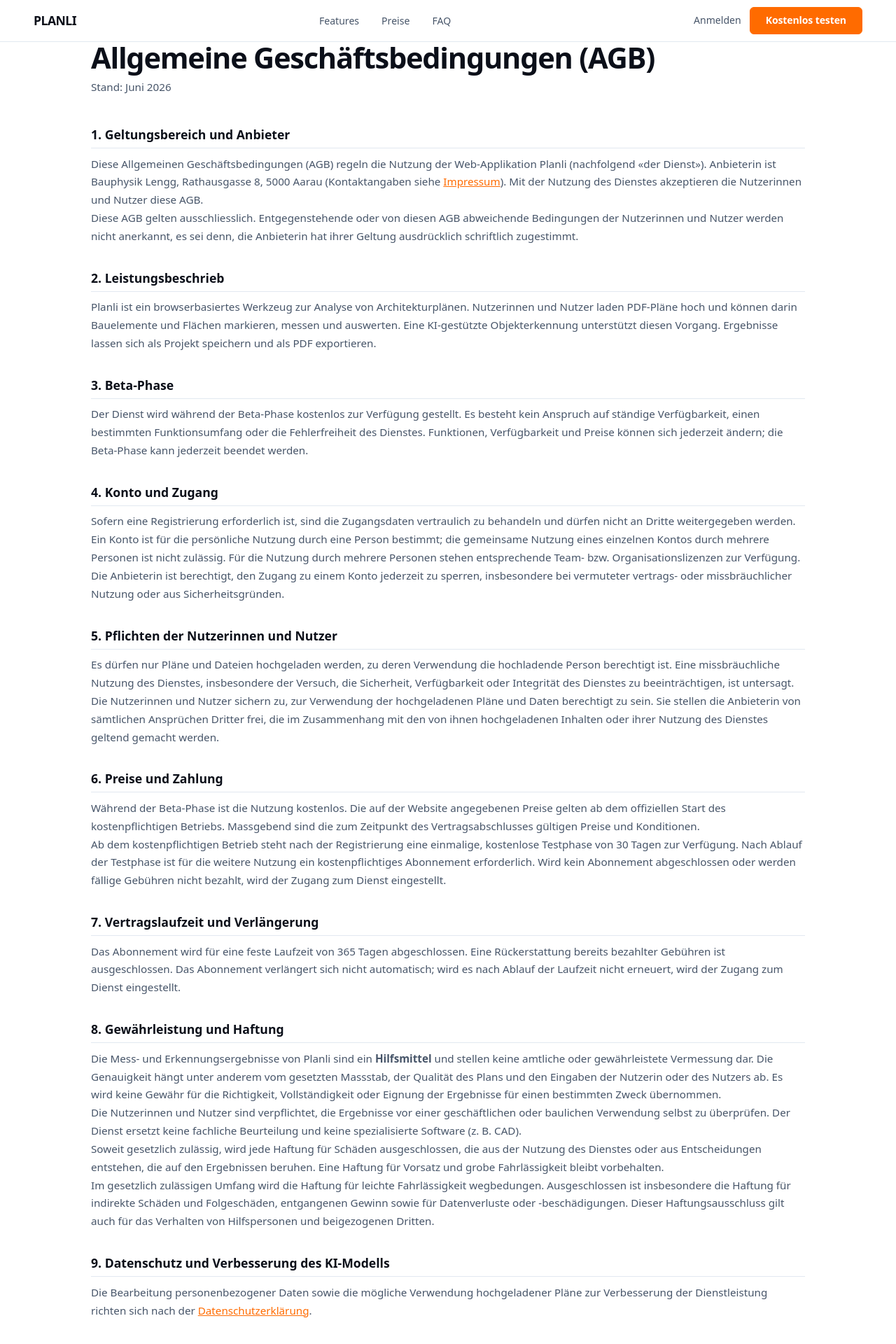
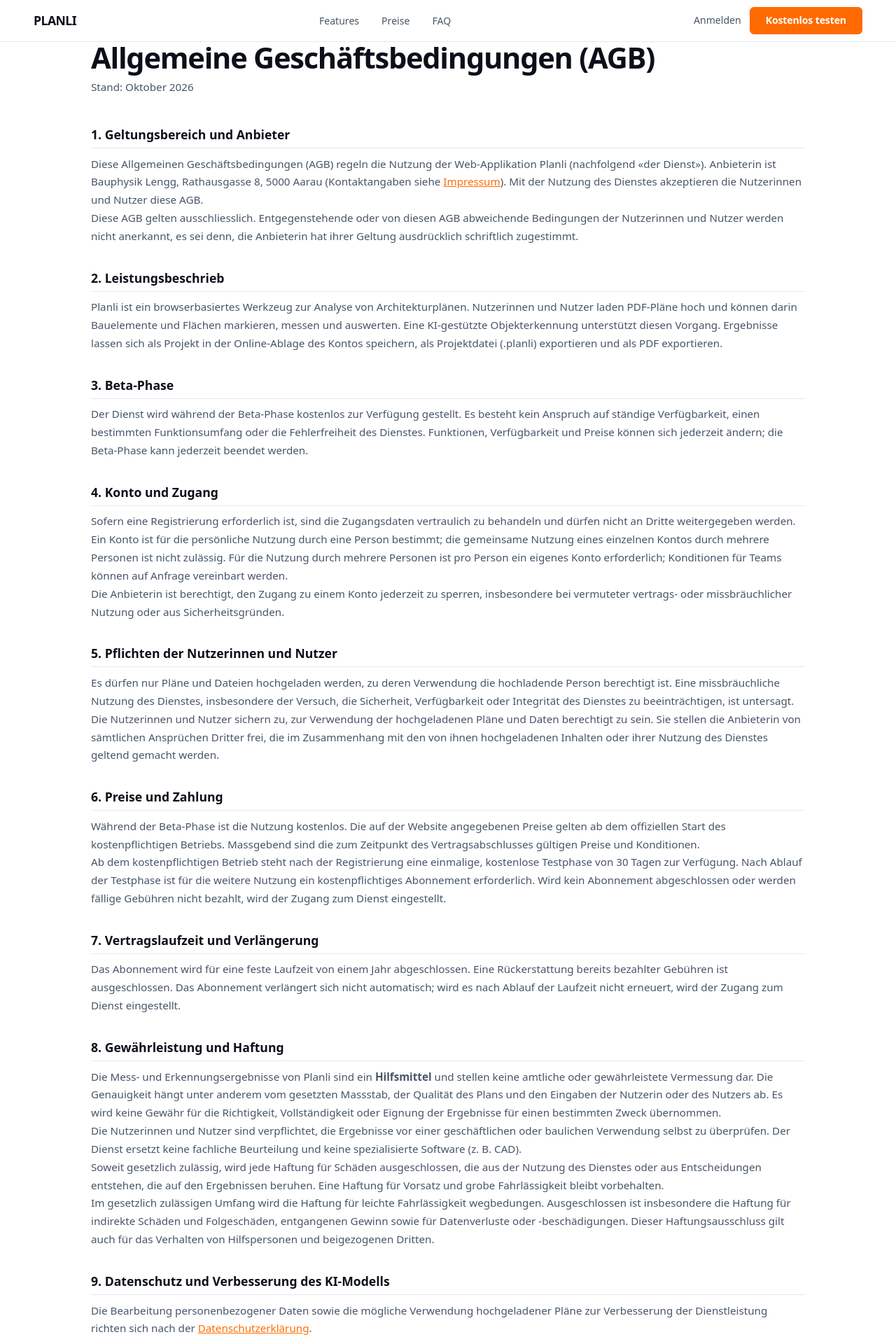
Before and after one commit to reziprok22/Planvision, a Django app: page /agb/ in a window 1280 px wide. Shown: the top 1920 px of the page at 70% size. Run offline with Django 5.2, Linux system fonts and the light colour scheme.

Commit message:
Projektlimit 100 statt 50, Limit nach aussen kommuniziert; FAQ/AGB/Datenschutz nachgeführt
- DEFAULT_MAX_PROJECTS 50 -> 100, Datenmigration 0009 hebt Bestandskonten
  mit genau 50 an (der Default wird pro Konto fest gespeichert)
- Preiskarte und neue FAQ-Frage nennen das Limit (default_max_projects aus
  dem pricing-Context-Processor), FAQ auch im JSON-LD
- Projektübersicht: ab 80 % Zähler orange + Hinweis auf .planli-Export;
  Fehlermeldung beim Limit und Konto-Seite verweisen ebenfalls darauf
- FAQ "Werden meine Daten gespeichert?": Online-Ablage erwähnt, .plan -> .planli
- AGB: Online-Ablage im Leistungsbeschrieb, Ziff. 12 auf die Online-Ablage
  umgeschrieben (Projektlimit, bleibt bis zur eigenen Löschung), Laufzeit
  "ein Jahr" statt 365 Tage, Teamlizenzen nur noch auf Anfrage
- Datenschutz: Tippfehler und ungültiges <ul> in <p> in Ziff. 6

Co-Authored-By: Claude Opus 5.5 <noreply@anthropic.com>

```diff
--- a/accounts/models.py
+++ b/accounts/models.py
@@ -30,7 +30,7 @@ class Subscription(models.Model):
     trial_ends = models.DateTimeField()
     paid_until = models.DateField(null=True, blank=True)
     # Wie viele Projekte dieser User in der (kommenden) Online-Ablage halten darf.
-    # Pro User individuell (z.B. 50/100/200 je nach Plan), Default aus den Settings.
+    # Pro User individuell (z.B. 100/200 je nach Plan), Default aus den Settings.
     # Durchgesetzt wird das Limit erst mit der Online-Projektablage — beim Bauen
     # dieses Features hier nachschlagen: Gate beim "In der Cloud speichern".
     max_projects = models.PositiveIntegerField(
--- a/accounts/tests.py
+++ b/accounts/tests.py
@@ -759,7 +759,7 @@ class SubscriptionAdminTests(TestCase):
 class MaxProjectsTests(TestCase):
     def test_default_limit_from_settings(self):
         sub = subscription_for(_make_user())
-        self.assertEqual(sub.max_projects, 50)
+        self.assertEqual(sub.max_projects, 100)
 
     def test_limit_is_per_user(self):
         sub_a = subscription_for(_make_user('a@example.ch'))
@@ -767,7 +767,7 @@ class MaxProjectsTests(TestCase):
         sub_b.max_projects = 200
         sub_b.save()
         sub_a.refresh_from_db()
-        self.assertEqual(sub_a.max_projects, 50)
+        self.assertEqual(sub_a.max_projects, 100)
         self.assertEqual(sub_b.max_projects, 200)
 
     @override_settings(BETA_MODE=False)
@@ -775,7 +775,7 @@ class MaxProjectsTests(TestCase):
         _make_user()
         self.client.login(username='test@example.ch', password='sicher-genug-42')
         response = self.client.get(reverse('konto'))
-        self.assertContains(response, 'bis zu 50 Projekte')
+        self.assertContains(response, 'bis zu 100 Projekte')
 
 
 INVOICE_TMP = Path(tempfile.mkdtemp(prefix='planli_invoices_test_'))
--- a/core/context_processors.py
+++ b/core/context_processors.py
@@ -36,4 +36,7 @@ def pricing(request):
         # 'inkl./zzgl. MWST' — muss auf der Preiskarte stehen, sonst wäre der
         # Betrag je nach LICENSE_PRICE_INCLUDES_VAT irreführend.
         'price_vat_note': vat_note(),
+        # Projektlimit der Online-Ablage für neue Konten — Preiskarte und FAQ
+        # nennen es, damit die Zahl nie hartcodiert im Template steht.
+        'default_max_projects': settings.DEFAULT_MAX_PROJECTS,
     }
--- a/core/views.py
+++ b/core/views.py
@@ -763,8 +763,9 @@ def _cloud_quota_denied(request):
     limit = subscription_for(request.user).max_projects
     if request.user.stored_projects.count() >= limit:
         return JsonResponse({'error': f'Projektlimit erreicht ({limit} Projekte). '
-                             'Lösche nicht mehr benötigte Projekte (vorher ggf. herunterladen) '
-                             'oder kontaktiere uns für ein höheres Limit.'}, status=403)
+                             'Exportiere ältere Projekte in der Projektübersicht als .planli-Datei '
+                             '(⋯-Menü) und lösche sie dann aus der Ablage — oder kontaktiere uns '
+                             'für ein höheres Limit.'}, status=403)
     return None
 
 
--- a/templates/accounts/konto.html
+++ b/templates/accounts/konto.html
@@ -200,7 +200,8 @@
             {% endif %}
             <div class="konto-row">
                 <dt>Projektlimit</dt>
-                <dd>bis zu {{ sub.max_projects }} Projekte</dd>
+                <dd>bis zu {{ sub.max_projects }} Projekte
+                    <span class="row-note">Weitere Projekte kannst du als .planli-Datei lokal speichern</span></dd>
             </div>
             {% if sub.is_paid %}
             <div class="konto-row">
--- a/templates/agb.html
+++ b/templates/agb.html
@@ -2,7 +2,7 @@
 
 {% block title %}AGB | Planli{% endblock %}
 {% block heading %}Allgemeine Geschäftsbedingungen (AGB){% endblock %}
-{% block subheading %}<p>Stand: Juni 2026</p>{% endblock %}
+{% block subheading %}<p>Stand: Oktober 2026</p>{% endblock %}
 
 {% block content %}
         <h2>1. Geltungsbereich und Anbieter</h2>
@@ -23,7 +23,8 @@
             Planli ist ein browserbasiertes Werkzeug zur Analyse von Architekturplänen. Nutzerinnen
             und Nutzer laden PDF-Pläne hoch und können darin Bauelemente und Flächen markieren, messen
             und auswerten. Eine KI-gestützte Objekterkennung unterstützt diesen Vorgang. Ergebnisse
-            lassen sich als Projekt speichern und als PDF exportieren.
+            lassen sich als Projekt in der Online-Ablage des Kontos speichern, als Projektdatei
+            (.planli) exportieren und als PDF exportieren.
         </p>
 
         <h2>3. Beta-Phase</h2>
@@ -39,8 +40,8 @@
             Sofern eine Registrierung erforderlich ist, sind die Zugangsdaten vertraulich zu behandeln
             und dürfen nicht an Dritte weitergegeben werden. Ein Konto ist für die persönliche Nutzung
             durch eine Person bestimmt; die gemeinsame Nutzung eines einzelnen Kontos durch mehrere
-            Personen ist nicht zulässig. Für die Nutzung durch mehrere Personen stehen entsprechende
-            Team- bzw. Organisationslizenzen zur Verfügung.
+            Personen ist nicht zulässig. Für die Nutzung durch mehrere Personen ist pro Person ein
+            eigenes Konto erforderlich; Konditionen für Teams können auf Anfrage vereinbart werden.
         </p>
         <p>
             Die Anbieterin ist berechtigt, den Zugang zu einem Konto jederzeit zu sperren, insbesondere
@@ -75,7 +76,7 @@
 
         <h2>7. Vertragslaufzeit und Verlängerung</h2>
         <p>
-            Das Abonnement wird für eine feste Laufzeit von 365 Tagen abgeschlossen. Eine Rückerstattung
+            Das Abonnement wird für eine feste Laufzeit von einem Jahr abgeschlossen. Eine Rückerstattung
             bereits bezahlter Gebühren ist ausgeschlossen. Das Abonnement
             verlängert sich nicht automatisch; wird es nach Ablauf der Laufzeit nicht erneuert, wird der
             Zugang zum Dienst eingestellt.
@@ -129,10 +130,19 @@
 
         <h2>12. Projektdaten und Datensicherung</h2>
         <p>
-            Die Verantwortung für die Sicherung der Projektdaten liegt bei den Nutzerinnen und Nutzern.
-            Diese können ihre Projekte jederzeit exportieren und lokal sichern. Auf den Servern
-            gespeicherte Daten können jederzeit und ohne Vorankündigung gelöscht werden; ein Anspruch
-            auf dauerhafte Speicherung besteht nicht.
+            Registrierte Nutzerinnen und Nutzer können Projekte in der Online-Ablage ihres Kontos
+            speichern. Die Anzahl der speicherbaren Projekte ist pro Konto begrenzt; das jeweils
+            geltende Projektlimit ist auf der Konto-Seite ersichtlich. Online gespeicherte Projekte
+            bleiben gespeichert, bis sie von der Nutzerin oder dem Nutzer selbst oder mit der Löschung
+            des Kontos gelöscht werden. Die Arbeitsdaten der Analyse (hochgeladene Pläne und daraus
+            erzeugte Bilddateien) werden nur vorübergehend gespeichert und gemäss
+            <a href="{% url 'datenschutz' %}">Datenschutzerklärung</a> automatisch gelöscht.
+        </p>
+        <p>
+            Die Online-Ablage ersetzt keine eigene Datensicherung. Die Verantwortung für die Sicherung
+            der Projektdaten liegt bei den Nutzerinnen und Nutzern; Projekte lassen sich jederzeit als
+            Projektdatei (.planli) exportieren und lokal sichern. Wird der Dienst eingestellt, informiert
+            die Anbieterin rechtzeitig, damit die Projekte vorher exportiert werden können.
         </p>
         <p>
             Es besteht kein Anspruch darauf, dass gespeicherte oder exportierte Projektdateien dauerhaft
--- a/templates/app.html
+++ b/templates/app.html
@@ -711,6 +711,7 @@
                     <button id="cloudNewProjectBtn" class="cloud-new-btn">+ Neues Projekt</button>
                     <button id="cloudCloseBtn" class="cloud-close-btn" title="Weiterarbeiten am geöffneten Projekt">← Zurück zum Editor</button>
                 </div>
+                <p id="cloudLimitHint" class="cloud-limit-hint" hidden></p>
                 <div id="cloudProjectList" class="cloud-project-list">
                     <div class="cloud-empty">Lädt…</div>
                 </div>
```
Also changed, not shown: CLAUDE.md (+1 -1 lines), config/settings.py (+6 -2 lines), core/tests.py (+12 -1 lines), static/css/styles.css (+17 -0 lines), static/js/project.js (+20 -0 lines), templates/datenschutz.html (+3 -4 lines), templates/landing.html (+22 -8 lines), accounts/migrations/0009_raise_max_projects_to_100.py (added), dist/js/main.js.
